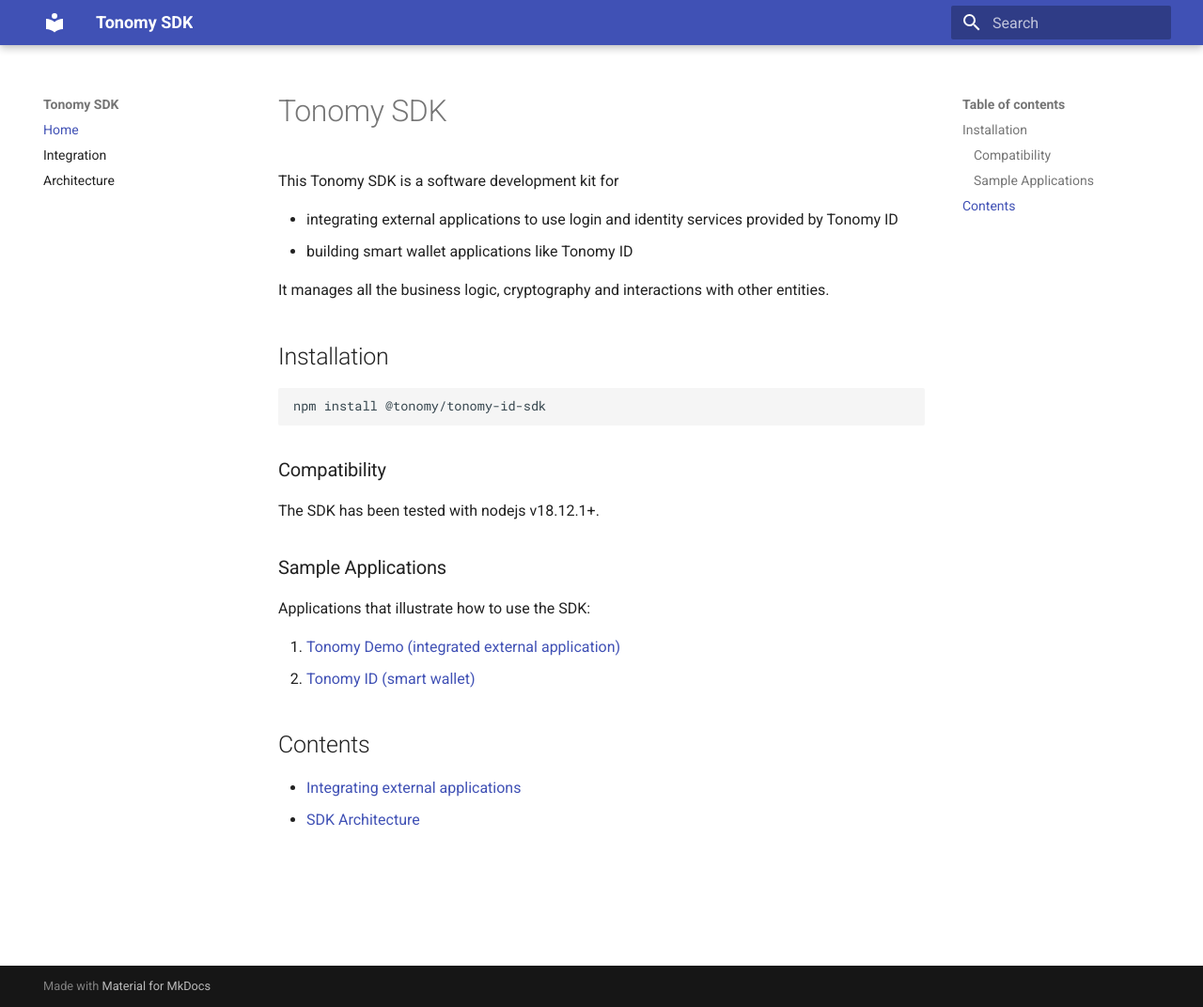
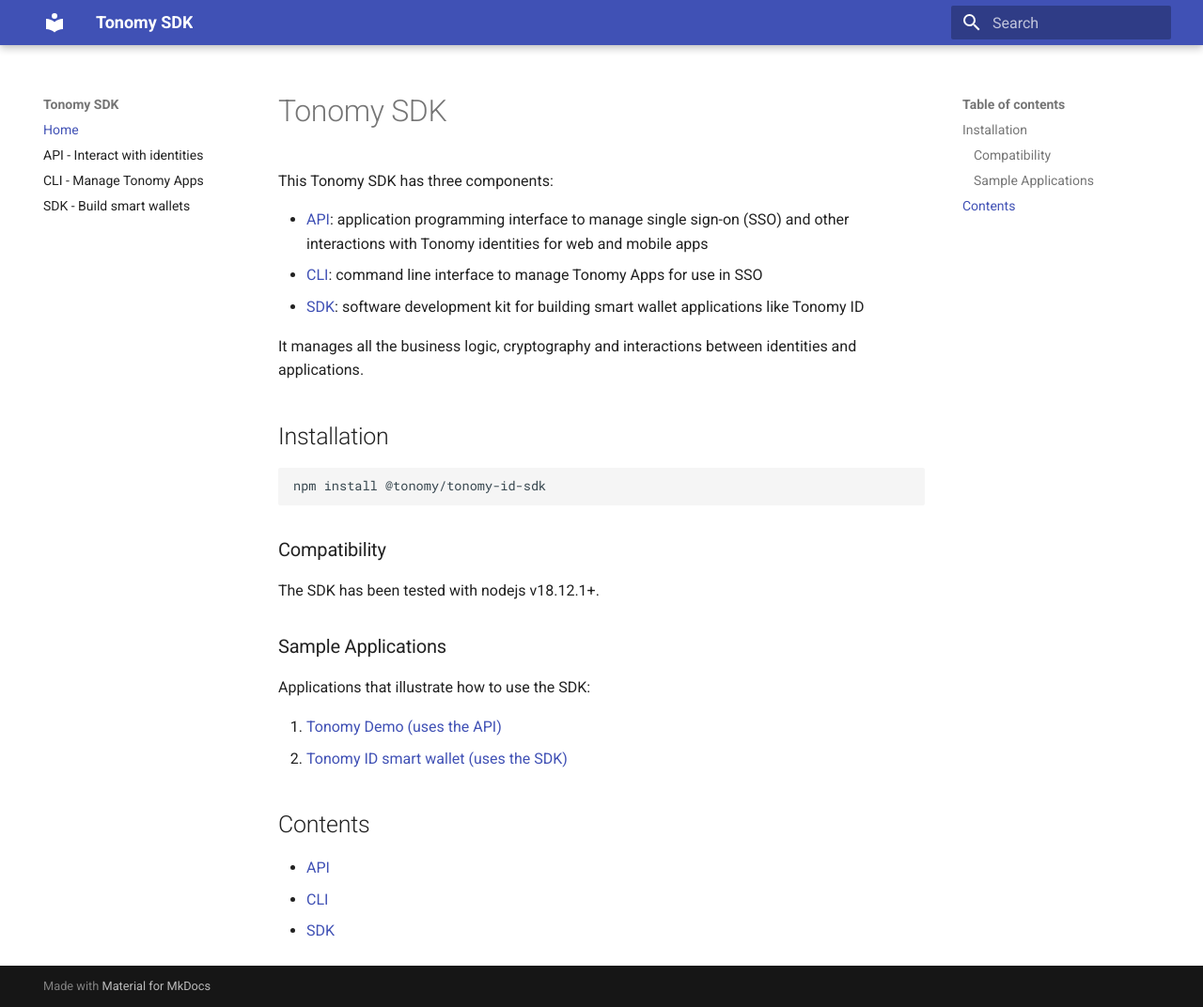
Before and after one commit to Tonomy-Foundation/Tonomy-ID-SDK, an MkDocs documentation site: the page built from docs/index.md, in a window 1280 px wide and 1072 px high. Shown: the whole window at 94% size. Built offline with MkDocs 1.6.1 and Material for MkDocs 9.7.7, drawn with Linux system fonts in a browser that asks for light colours.

```diff
--- a/docs/index.md
+++ b/docs/index.md
@@ -1,11 +1,12 @@
 # Tonomy SDK
 
-This Tonomy SDK is a software development kit for
+This Tonomy SDK has three components:
 
-- integrating external applications to use login and identity services provided by Tonomy ID
-- building smart wallet applications like Tonomy ID
+- [API](/api): application programming interface to manage single sign-on (SSO) and other interactions with Tonomy identities for web and mobile apps
+- [CLI](/cli): command line interface to manage Tonomy Apps for use in SSO
+- [SDK](/sdk): software development kit for building smart wallet applications like Tonomy ID
 
-It manages all the business logic, cryptography and interactions with other entities.
+It manages all the business logic, cryptography and interactions between identities and applications.
 
 ## Installation
 
@@ -21,10 +22,11 @@ The SDK has been tested with nodejs v18.12.1+.
 
 Applications that illustrate how to use the SDK:
 
-1. [Tonomy Demo (integrated external application)](https://github.com/Tonomy-Foundation/Tonomy-App-Websites/tree/development/src/demo)
-2. [Tonomy ID (smart wallet)](https://github.com/Tonomy-Foundation/Tonomy-ID/tree/development)
+1. [Tonomy Demo (uses the API)](https://github.com/Tonomy-Foundation/Tonomy-App-Websites/tree/development/src/demo)
+2. [Tonomy ID smart wallet (uses the SDK)](https://github.com/Tonomy-Foundation/Tonomy-ID/tree/development)
 
 ## Contents
 
-- [Integrating external applications](/integration)
-- [SDK Architecture](/architecture)
+- [API](/api)
+- [CLI](/cli)
+- [SDK](/sdk)
--- a/mkdocs.yml
+++ b/mkdocs.yml
@@ -1,7 +1,16 @@
 site_name: Tonomy SDK
 nav:
     - Home: index.md
-    - Integration: integration.md
-    - Architecture: architecture.md
+    - API - Interact with identities: api.md
+    - CLI - Manage Tonomy Apps: cli.md
+    - SDK - Build smart wallets: sdk.md
 theme:
   name: material
+markdown_extensions:
+  - pymdownx.highlight:
+      anchor_linenums: true
+      line_spans: __span
+      pygments_lang_class: true
+  - pymdownx.inlinehilite
+  - pymdownx.snippets
+  - pymdownx.superfences
```
Also changed, not shown: README.md (+6 -1 lines), docs/api.md (added, +69 -0 lines), docs/cli.md (added, +22 -0 lines), docs/integration.md (deleted, +0 -93 lines), docs/sdk.md (renamed from docs/architecture.md, +7 -3 lines).
